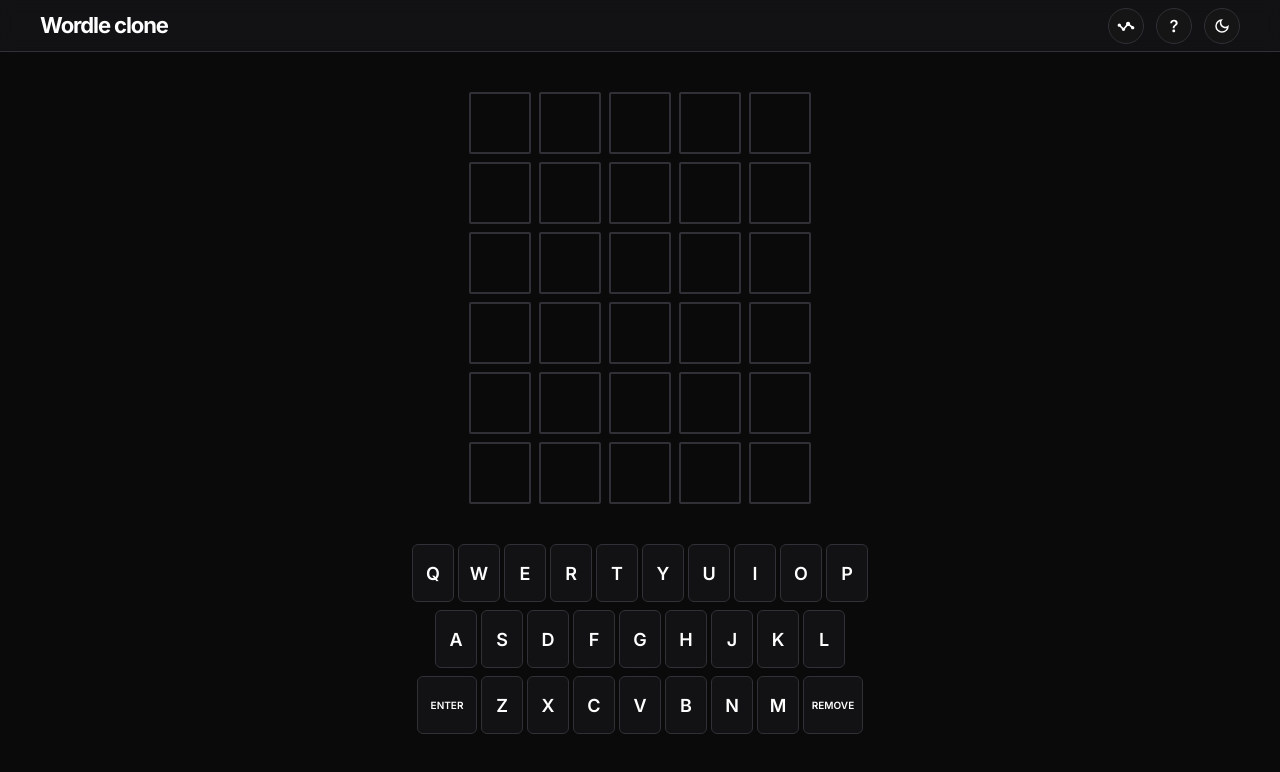
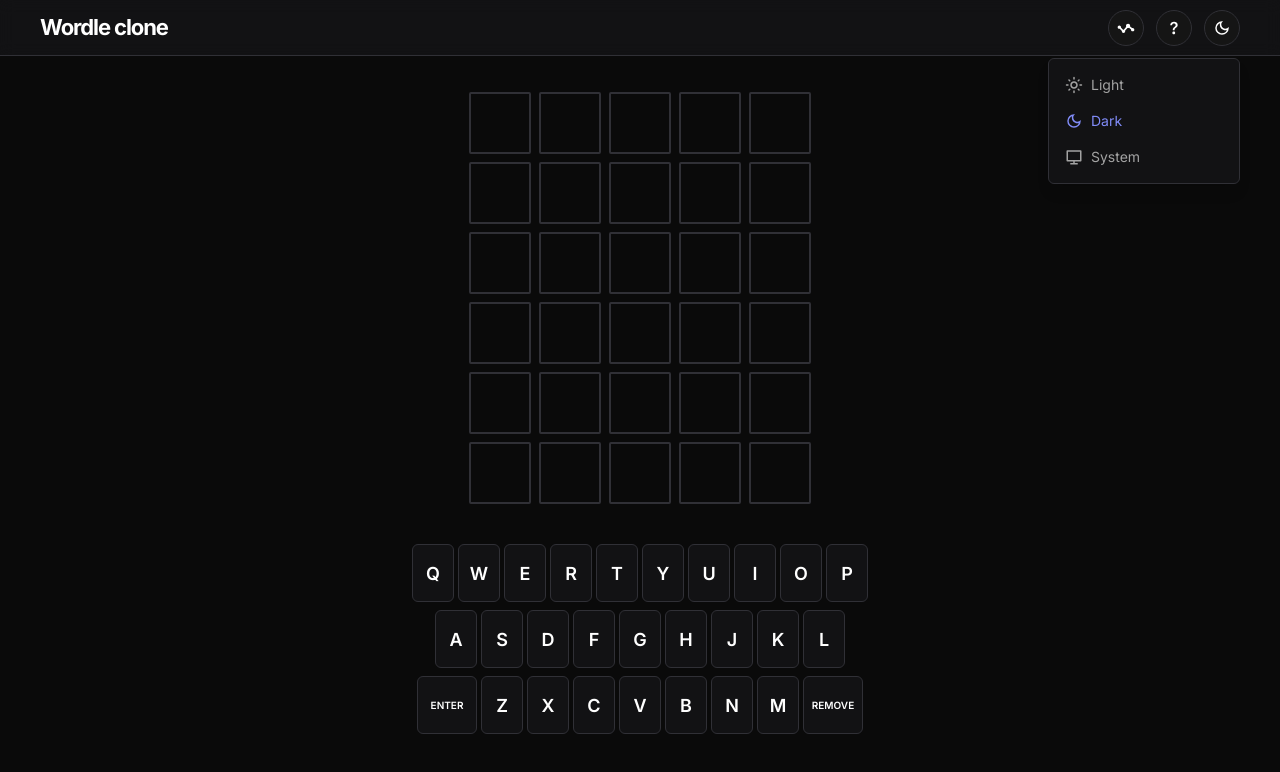
Before and after one commit to cshorg/wordle-clone, a React (Vite) app: page / in a window 1280 px wide. Both pictures are taken after a click on the button 1222 px from the left and 25 px from the top of the page. Shown: the top 772 px of the page. Built offline with nearby package versions, Linux system fonts and the light colour scheme.

Commit message:
dropdown added

```diff
--- a/package.json
+++ b/package.json
@@ -11,6 +11,7 @@
   },
   "dependencies": {
     "@headlessui/react": "^1.7.18",
+    "heroicons": "^2.1.1",
     "react": "^18.2.0",
     "react-dom": "^18.2.0",
     "react-icons": "^5.0.1"
--- a/src/components/Navbar.jsx
+++ b/src/components/Navbar.jsx
@@ -2,10 +2,11 @@ import NavbarButton from "./NavbarButton"
 import { BiStats } from "react-icons/bi"
 import { MdOutlineDarkMode, MdOutlineLightMode } from "react-icons/md"
 import { BsQuestion } from "react-icons/bs"
+import { RiComputerLine } from "react-icons/ri"
 
 const Navbar = () => {
   return (
-    <nav className="h-[52px] w-screen bg-button fixed top-0 backdrop-blur border-b border-border">
+    <nav className="h-[56px] w-screen bg-button fixed top-0 backdrop-blur border-b border-border">
       <div className="flex items-center justify-between h-full px-4 md:px-10">
         <div className="font-bold tracking-tighter text-[18px] md:text-[22px]">
           Wordle clone
@@ -13,7 +14,15 @@ const Navbar = () => {
         <div className="flex gap-2 md:gap-3">
           <NavbarButton icon={<BiStats size={20} />} />
           <NavbarButton icon={<BsQuestion size={22} />} />
-          <NavbarButton icon={<MdOutlineDarkMode size={18} />} />
+          <NavbarButton
+            icon={<MdOutlineDarkMode size={18} />}
+            dropdown={true}
+            items={[
+              [<MdOutlineLightMode size={18} />, "Light"],
+              [<MdOutlineDarkMode size={18} />, "Dark"],
+              [<RiComputerLine size={18} />, "System"]
+            ]}
+          />
         </div>
       </div>
     </nav>
--- a/src/components/NavbarButton.jsx
+++ b/src/components/NavbarButton.jsx
@@ -1,8 +1,42 @@
-const NavbarButton = ({ icon }) => {
+import { Menu, Transition } from "@headlessui/react"
+
+const NavbarButton = ({ icon, dropdown, items }) => {
   return (
-    <button className="flex items-center justify-center transition duration-100 ease-in border rounded-full w-9 h-9 border-border hover:bg-neutral-800 bg-neutral-900/80">
-      {icon}
-    </button>
+    <Menu as="div" className="relative inline-block text-left">
+      <Menu.Button className="flex items-center justify-center transition duration-100 ease-in border rounded-full w-9 h-9 border-border hover:bg-neutral-800 bg-neutral-900/80">
+        {icon}
+      </Menu.Button>
+      <Transition
+        as="Fragment"
+        enter="transition ease-out duration-100"
+        enterFrom="transform opacity-0 scale-95"
+        enterTo="transform opacity-100 scale-100"
+        leave="transition ease-in duration-75"
+        leaveFrom="transform opacity-100 scale-100"
+        leaveTo="transform opacity-0 scale-95"
+      >
+        {dropdown && (
+          <Menu.Items
+            className="absolute right-0 px-2 py-2 cursor-pointer z-10 w-48 mt-[12px] text-sm origin-top-right border rounded-md shadow-lg border-border text-neutral-400 bg-button "
+            as="Div"
+          >
+            {items.map((item, i) => {
+              const selected = item.includes("Dark") ? "text-indigo-400" : ""
+
+              return (
+                <Menu.Item
+                  className={` ${selected} w-full p-2 rounded hover:bg-[#252429] flex items-center gap-2`}
+                  as="Div"
+                  key={i}
+                >
+                  {item}
+                </Menu.Item>
+              )
+            })}
+          </Menu.Items>
+        )}
+      </Transition>
+    </Menu>
   )
 }
 
```
Also changed, not shown: src/App.jsx (+7 -0 lines), 1 other file (tests, documents, lock files or other folders).
